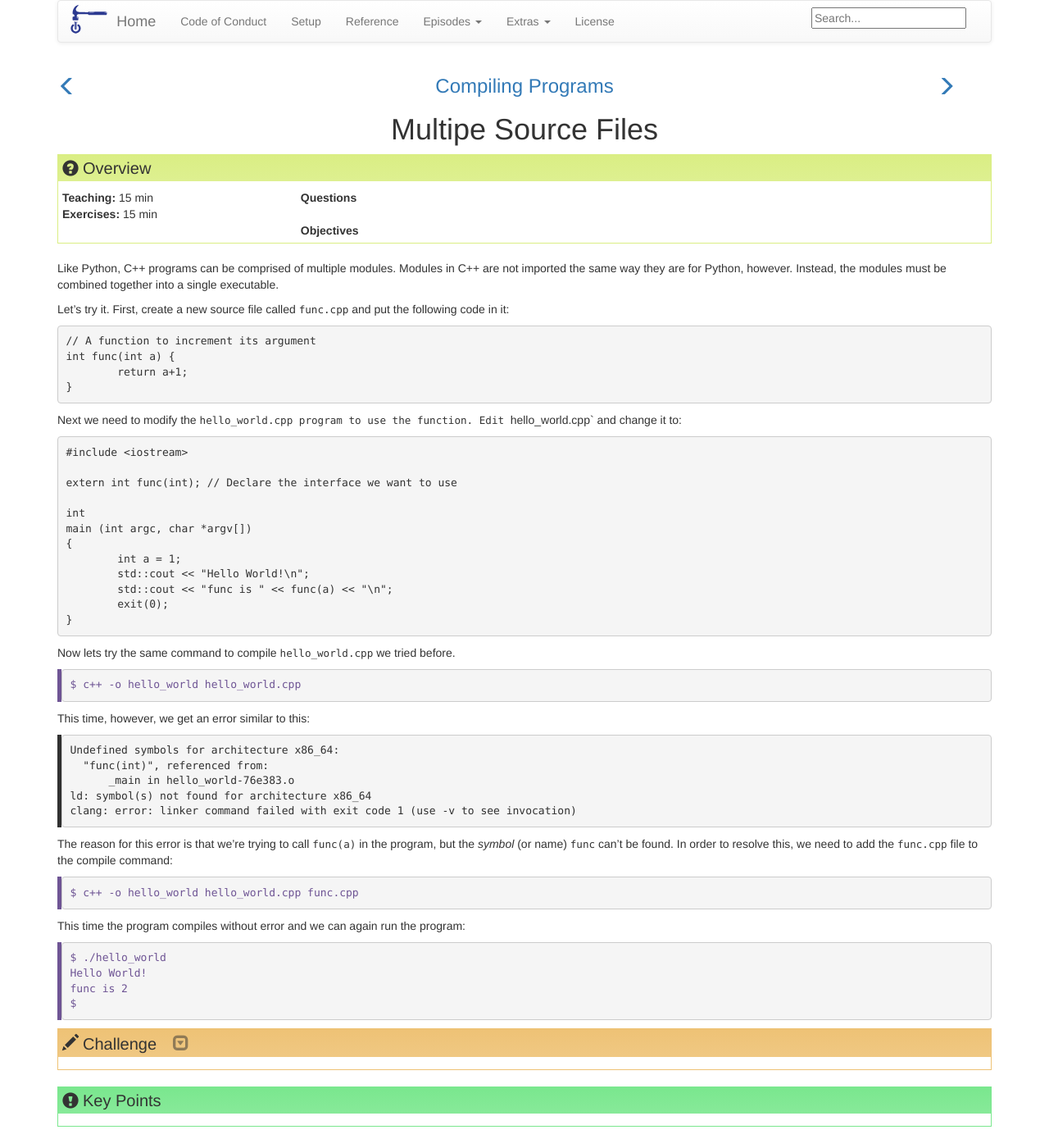
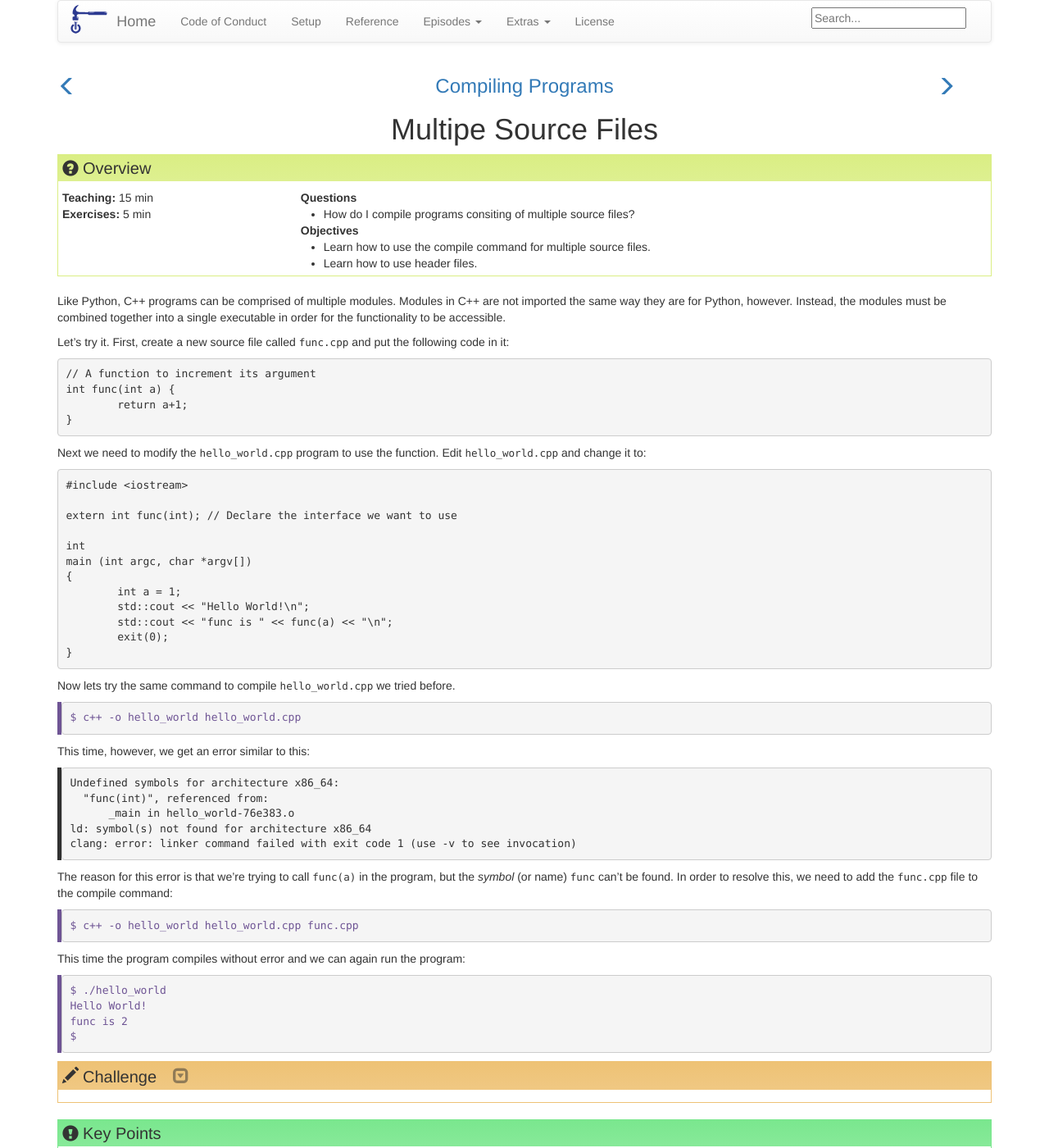
Before and after one commit to ornl-ssd/compiler-intro, a Jekyll site: the page built from _episodes/02-modules.md, in a window 1280 px wide and 1400 px high. Shown: the whole window at 82% size. Built offline with Jekyll 4.4.1, drawn with Linux system fonts in a browser that asks for light colours; some of the changed text lies outside the part shown.

Commit message:
Content
Signed-off-by: Greg Watson <g.watson@computer.org>

```diff
--- a/_episodes/02-modules.md
+++ b/_episodes/02-modules.md
@@ -1,13 +1,18 @@
 ---
 title: "Multipe Source Files"
 teaching: 15
-exercises: 15
+exercises: 5
 questions:
+- "How do I compile programs consiting of multiple source files?"
 objectives:
+- "Learn how to use the compile command for multiple source files."
+- "Learn how to use header files."
 keypoints:
+- "Multiple source files can be combined into a single executable."
+- "Header files are used to separate declarations from definitions."
 ---
 Like Python, C++ programs can be comprised of multiple modules. Modules in C++ are not imported the same way they are for Python, however. Instead,
-the modules must be combined together into a single executable.
+the modules must be combined together into a single executable in order for the functionality to be accessible.
 
 Let's try it. First, create a new source file called `func.cpp` and put the following code in it:
 
@@ -19,7 +24,7 @@
 ~~~
 {: .code}
 
-Next we need to modify the `hello_world.cpp	 program to use the function. Edit `hello_world.cpp` and change it to:
+Next we need to modify the `hello_world.cpp` program to use the function. Edit `hello_world.cpp` and change it to:
 
 ~~~
 #include <iostream>
@@ -74,10 +79,31 @@
 {: .bash}
 
 > ## Challenge
-> In C++, you must first declare the interface of the function you want to use. We did this by adding a line to `hello_world.cpp`.
+> In C++, you must first *declare* the interface of the function you want to use. We did this by adding a line to `hello_world.cpp`.
 > However the more usual approach is to put these declarations into a *header* file, which by convention has the same name as the
-> source file, but ends in `.h`. These header files are then *included* using the `#include` statement in order to use them.
+> source file, but ends in `.h` instead of `.cpp`. These header files are then *included* using a `#include` statement in order to use them.
+> The source code for the function itself is called the *definition* of the function.
 >
-> Move the declaration of `extern int func(int);` in `hello_world.cpp` into a file called `func.h`. Then replace the declaration with the line
-> `#include "func.h"` and try compiling the program again using the same command as last time. Did you get it to work?
+> Replace the line
+>
+> ~~~
+> extern int func(int);
+> ~~~
+> {: .code}
+>
+> in `hello_world.cpp` with the line:
+>
+> ~~~
+> #include "func.h"
+> ~~~
+> {: .code}
+>
+> Then create a new file called `func.h` and add the following line:
+>
+> ~~~
+> extern int func(int);
+> ~~~
+> {: .code}
+>
+> Finally, try compiling the program again using the same command as last time. Did you get it to work?
 {: .challenge}
```
Also changed, not shown: _episodes/01-intro.md (+2 -2 lines), _episodes/03-object-files.md (+15 -4 lines).
